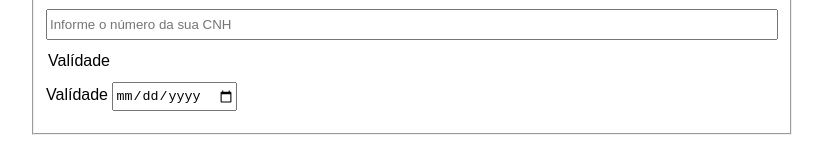
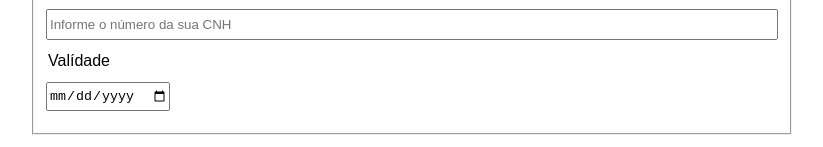
Before and after one commit to Rafael-TCampos/Site-Aluguel-Carro, a plain HTML site: page index.html in a window 1280 px wide. Shown: the part 1632-1779 px from the top of the page, without its empty margins (228-1051 px from the left). Drawn offline with Linux system fonts and the light colour scheme.

Commit message:
atualizacao

```diff
--- a/index.html
+++ b/index.html
@@ -71,7 +71,7 @@
           <div class="grupo-campo">
             <legend>Valídade</legend>
             <div>
-              <label for="validade">Valídade</label>
+              <label for="validade"></label>
               <input type="date" name="validade" required>
             </div>
           </div>
```
